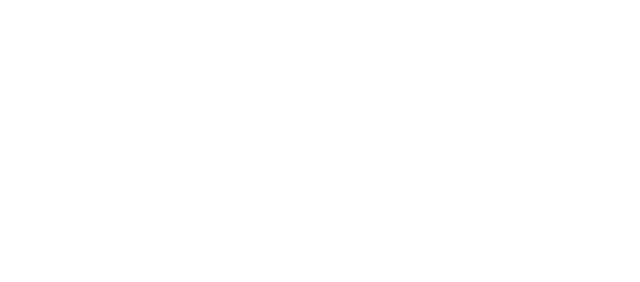
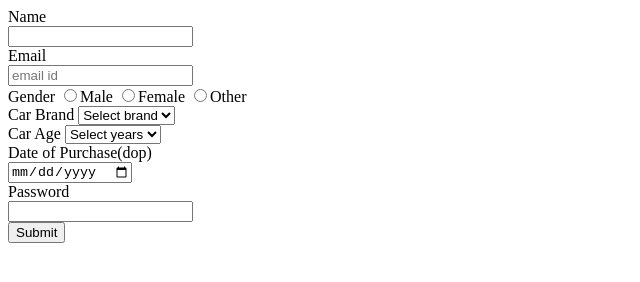
Before and after one commit to acciojob/car-insurance-form-vinuman, a website: page main.html in a window 1280 px wide. Shown: the whole page, without its empty margins (0-640 px from the left). Drawn offline with Linux system fonts and the light colour scheme.

Commit message:
created a submission

```diff
--- a/main.html
+++ b/main.html
@@ -5,6 +5,61 @@
 <head>
 	<link rel="stylesheet" href="styles.css">
 </head>
+	<form action="#" method="post">
+		<div>
+			<label for="name">Name</label><br>
+			<input type="text" name="name" id="name" minlength=2 maxlength=30 required>
+		</div>
+		    <label for="email">Email</label><br>
+		    <input type="email" name="email" id="email" placeholder="email id" required>
+		<div>
+		<div>
+			<label for="gender">Gender</label>
+			<input type="radio" name="gender" id="gender">Male
+			<input type="radio" name="gender" id="gender">Female
+			<input type="radio" name="gender" id="gender">Other
+		</div>
+		<div>
+			<label for="car-brand">Car Brand</label>
+			<select name="cars" id="cars">
+				<option value="value" selected>Select brand</option>
+				<option value="Suzuki">Suzuki</option>
+				<option value="Hyundai">Hyundai</option>
+				<option value="Mahindra">Mahindra</option>
+				<option value="KIA">KIA</option>
+				<option value="Volkswagen">Volkswagen</option>
+			</select>
+		</div>
+		<div>
+			<label for="car-age">Car Age</label>
+			<select name="carage" id="carage">
+				<option value="value" selected>Select years</option>
+				<option value="1">1</option>
+				<option value="2">2</option>
+				<option value="3">3</option>
+				<option value="4">4</option>
+				<option value="5">5</option>
+				<option value="6">6</option>
+				<option value="7">7</option>
+			</select>
+		</div>
+		<div>
+			<label for="DOP">Date of Purchase(dop)</label><br>
+
+			<input type="date" name="DOP" id="dop" required>
+		</div>
+		<div>
+			<label for="password" >Password</label><br>
+			<input type="password" name="password" id="password" required minlength="8" maxlength="20">
+		</div>
+		<div>
+			<input class="btn" type="submit" value="Submit" id=submit>
+		</div>
+
+
+
+
+	</form>
 
 <body>
 	<!-- the entire body must be written by student -->
```
